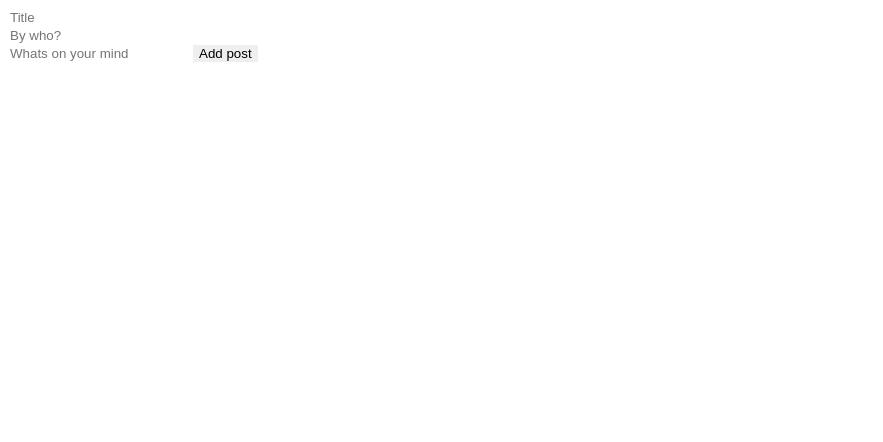
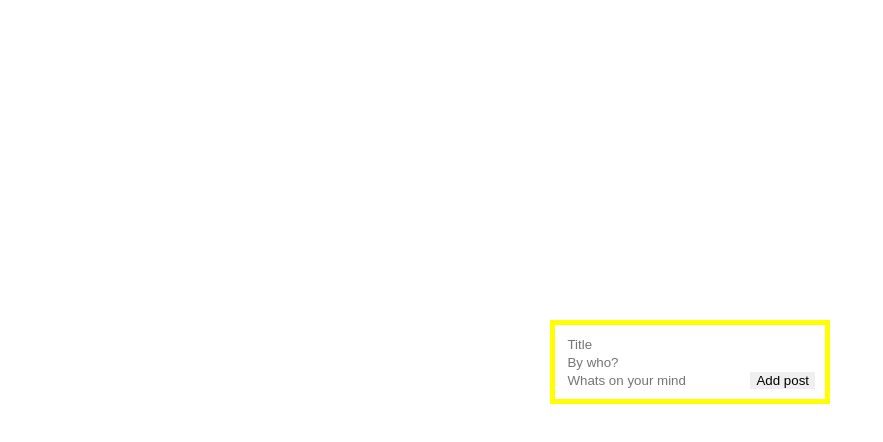
Before and after one commit to dimi-fn/anonymous-blog, a plain HTML site: page client/index.html in a window 1280 px wide. Shown: the whole page, without its empty margins (0-883 px from the left). Drawn offline with Linux system fonts and the light colour scheme.

Commit message:
added css styles

```diff
--- a/client/index.html
+++ b/client/index.html
@@ -8,7 +8,7 @@
     <link rel="stylesheet" href="./static/css/style.css">
 </head>
 <body>
-    <div>
+    <div id="content">
         <form id="post_form">
             <input placeholder="Title" name="title"type="text">
             <br>
--- a/client/static/css/style.css
+++ b/client/static/css/style.css
@@ -2,7 +2,11 @@ input{
     border-style: none;
 }
 
-aside{
-    position: fixed;
-    left: 50%
+#content{
+    margin: auto;
+    left: 43%;
+    padding: 10px;
+    position: absolute;
+    top: 40%;
+    border: 5px solid #FFFF00;
 }
```
